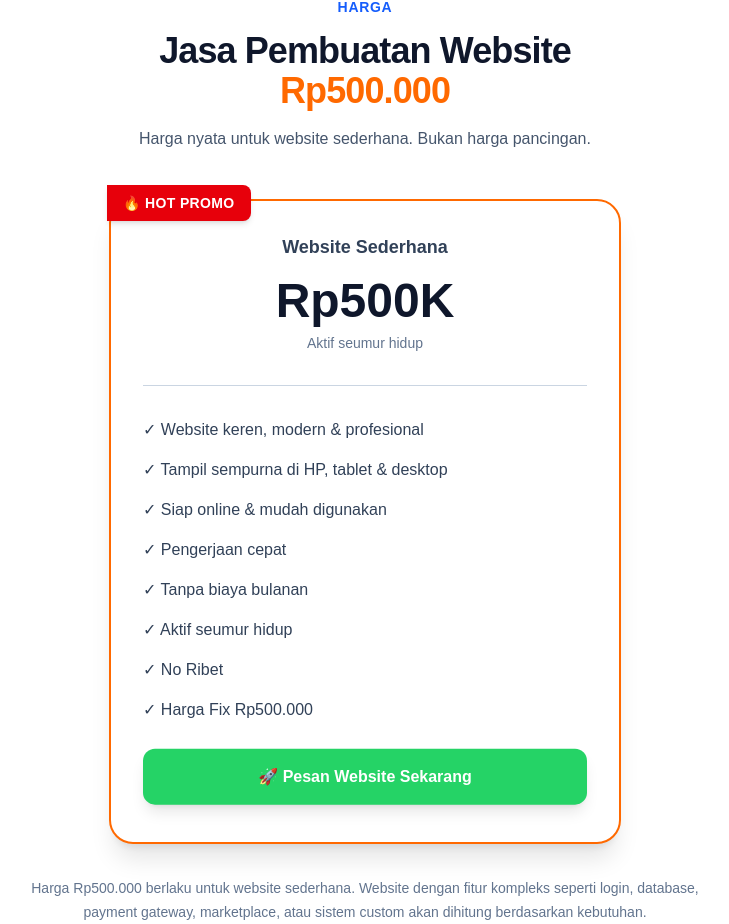
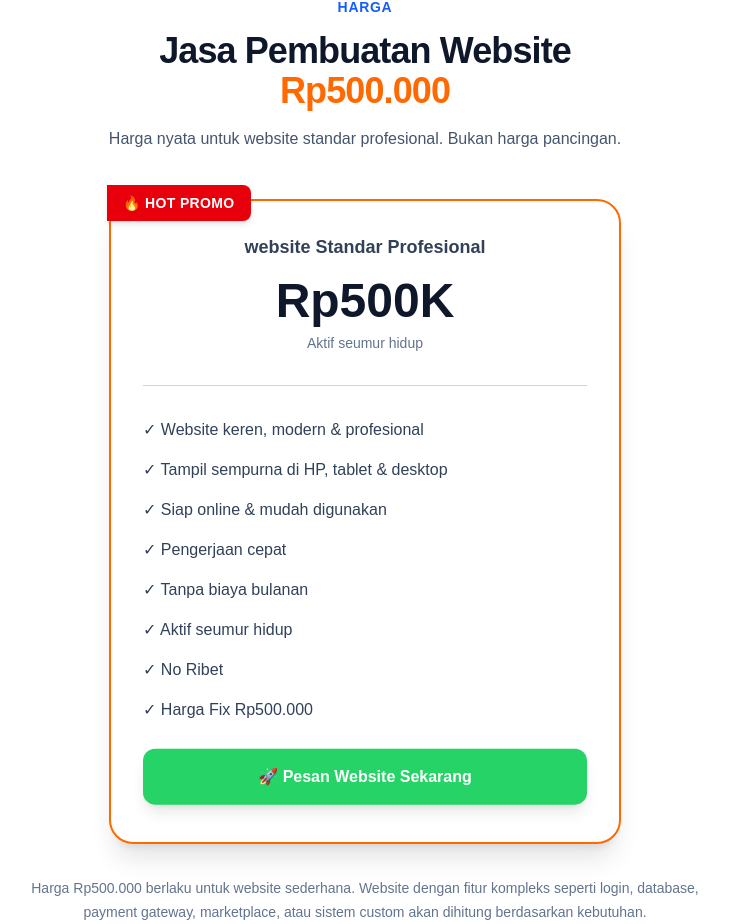
Before and after one commit to herfando/jasa-website-termurah-didunia, a Next.js app in the folder frontend/: page /id in a window 1280 px wide. Shown: the part 1700-2624 px from the top of the page, without its empty margins (275-1004 px from the left). Built offline with nearby package versions, Linux system fonts and the light colour scheme.

Commit message:
edit pricing

```diff
--- a/frontend/components/id/Pricing.tsx
+++ b/frontend/components/id/Pricing.tsx
@@ -13,7 +13,8 @@ export default function Pricing() {
           </h2>
 
           <p className="mt-4 text-slate-600 dark:text-slate-300">
-            Harga nyata untuk website sederhana. Bukan harga pancingan.
+            Harga nyata untuk website standar profesional. Bukan harga
+            pancingan.
           </p>
         </div>
 
@@ -25,7 +26,7 @@ export default function Pricing() {
 
           <div className="text-center">
             <p className="text-lg font-bold text-slate-700 dark:text-slate-200">
-              Website Sederhana
+              website Standar Profesional
             </p>
 
             <div className="mt-4 text-5xl font-black text-slate-900 dark:text-white">
```
